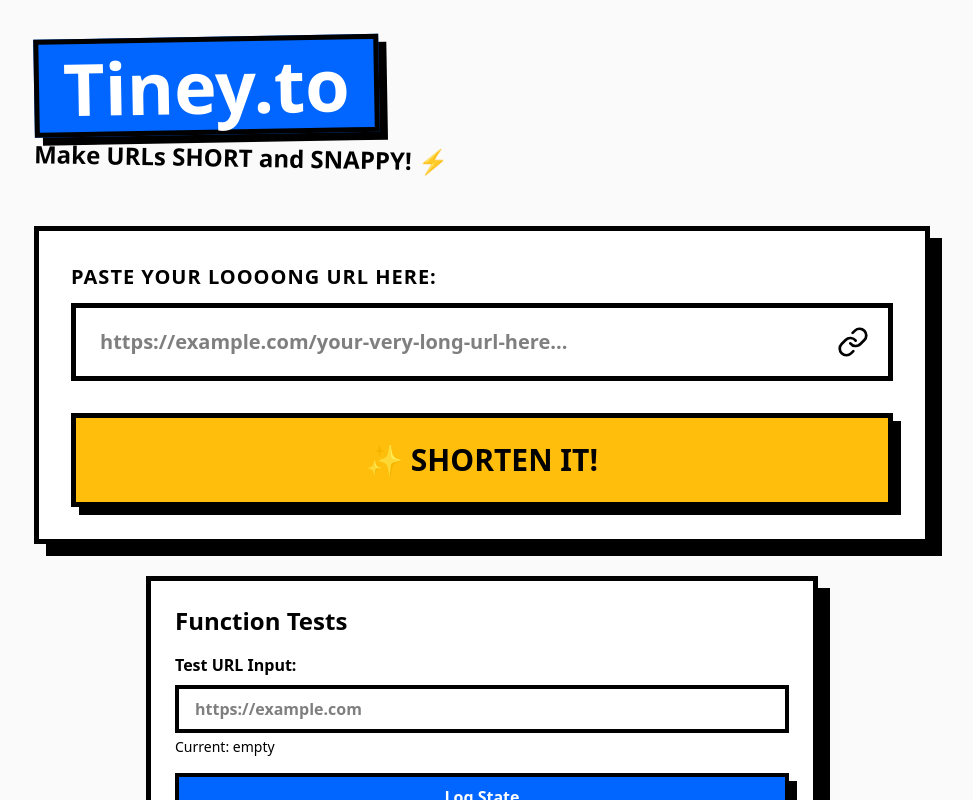
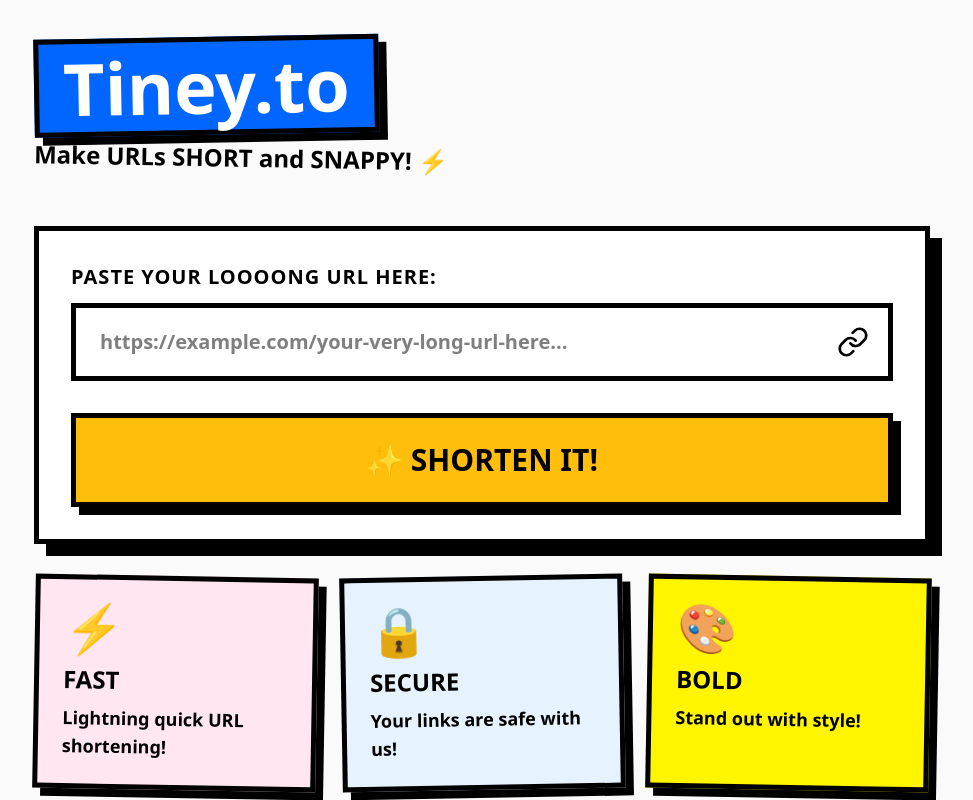
Before and after one commit to sumantmodak/tiney.to, a React (Vite) app in the folder webapp/: page / in a window 1280 px wide. Shown: the top 800 px of the page, without its empty margins (158-1131 px from the left). Built offline with nearby package versions, Linux system fonts and the light colour scheme.

Commit message:
add feature cards!

```diff
--- a/webapp/src/App.tsx
+++ b/webapp/src/App.tsx
@@ -133,6 +133,32 @@ function App() {
         </div>
       </div>
 
+      {/* Feature Cards */}
+      <div className="max-w-4xl mx-auto mb-12">
+        <div className="grid grid-cols-1 md:grid-cols-3 gap-6">
+          {/* Card 1: Fast */}
+          <div className="bg-neo-pink-light border-[5px] border-black p-6 shadow-neo-sm transform rotate-1">
+            <div className="text-5xl mb-3">⚡</div>
+            <h3 className="text-2xl font-black text-black mb-2 uppercase">FAST</h3>
+            <p className="text-lg font-bold">Lightning quick URL shortening!</p>
+          </div>
+
+          {/* Card 2: Secure */}
+          <div className="bg-neo-blue-light border-[5px] border-black p-6 shadow-neo-sm transform -rotate-1">
+            <div className="text-5xl mb-3">🔒</div>
+            <h3 className="text-2xl font-black text-black mb-2 uppercase">SECURE</h3>
+            <p className="text-lg font-bold">Your links are safe with us!</p>
+          </div>
+
+          {/* Card 3: Bold */}
+          <div className="bg-neo-bright-yellow border-[5px] border-black p-6 shadow-neo-sm transform rotate-1">
+            <div className="text-5xl mb-3">🎨</div>
+            <h3 className="text-2xl font-black text-black mb-2 uppercase">BOLD</h3>
+            <p className="text-lg font-bold">Stand out with style!</p>
+          </div>
+        </div>
+      </div>
+
       {/* Temporary: Keep test section below */}
       <div className="max-w-2xl mx-auto">
         {/* Test State and Functions */}
```
